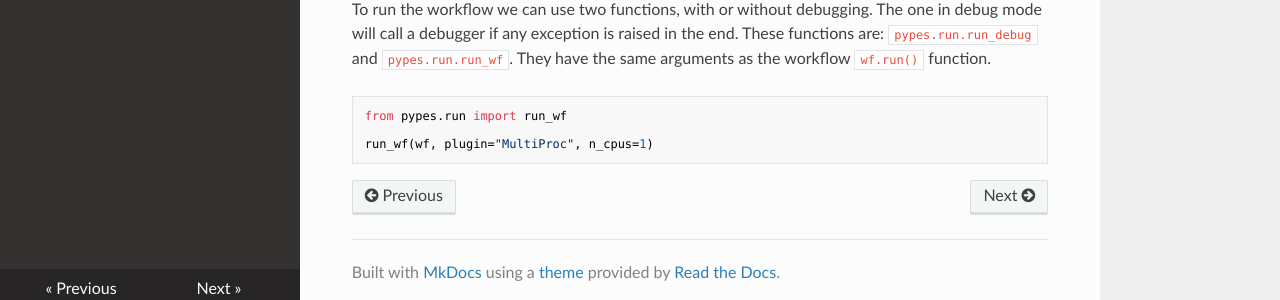
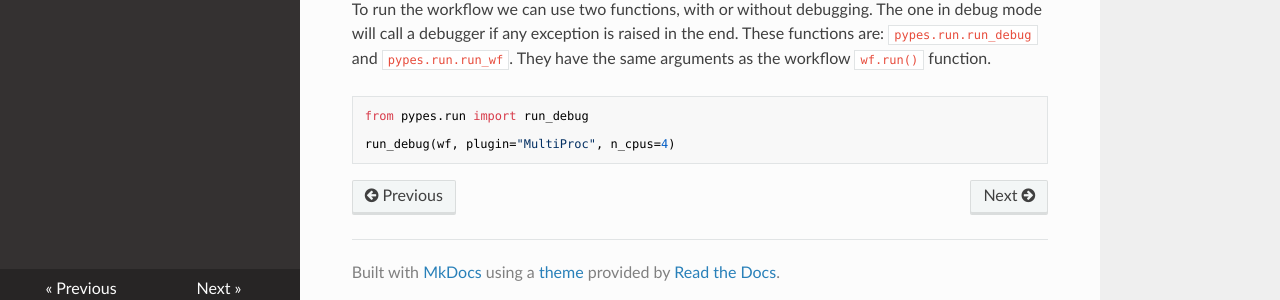
Before and after one commit to Neurita/pypes, an MkDocs documentation site: the page built from docs/getting_started.md, in a window 1280 px wide and 900 px high, scrolled down 1980 px. Shown: the part 591-891 px from the top of the window. Built offline with MkDocs 1.6.1, drawn with Linux system fonts in a browser that asks for light colours; nearby versions of some CDN libraries; old or Windows-style settings are respelled for this version of MkDocs.

Commit message:
fix a small detail in getting_started

````diff
--- a/docs/getting_started.md
+++ b/docs/getting_started.md
@@ -124,7 +124,7 @@ The one in debug mode will call a debugger if any exception is raised in the end
 They have the same arguments as the workflow `wf.run()` function.
 
 ```python
-from pypes.run import run_wf
+from pypes.run import run_debug
 
-run_wf(wf, plugin="MultiProc", n_cpus=1)
+run_debug(wf, plugin="MultiProc", n_cpus=4)
 ```
````
